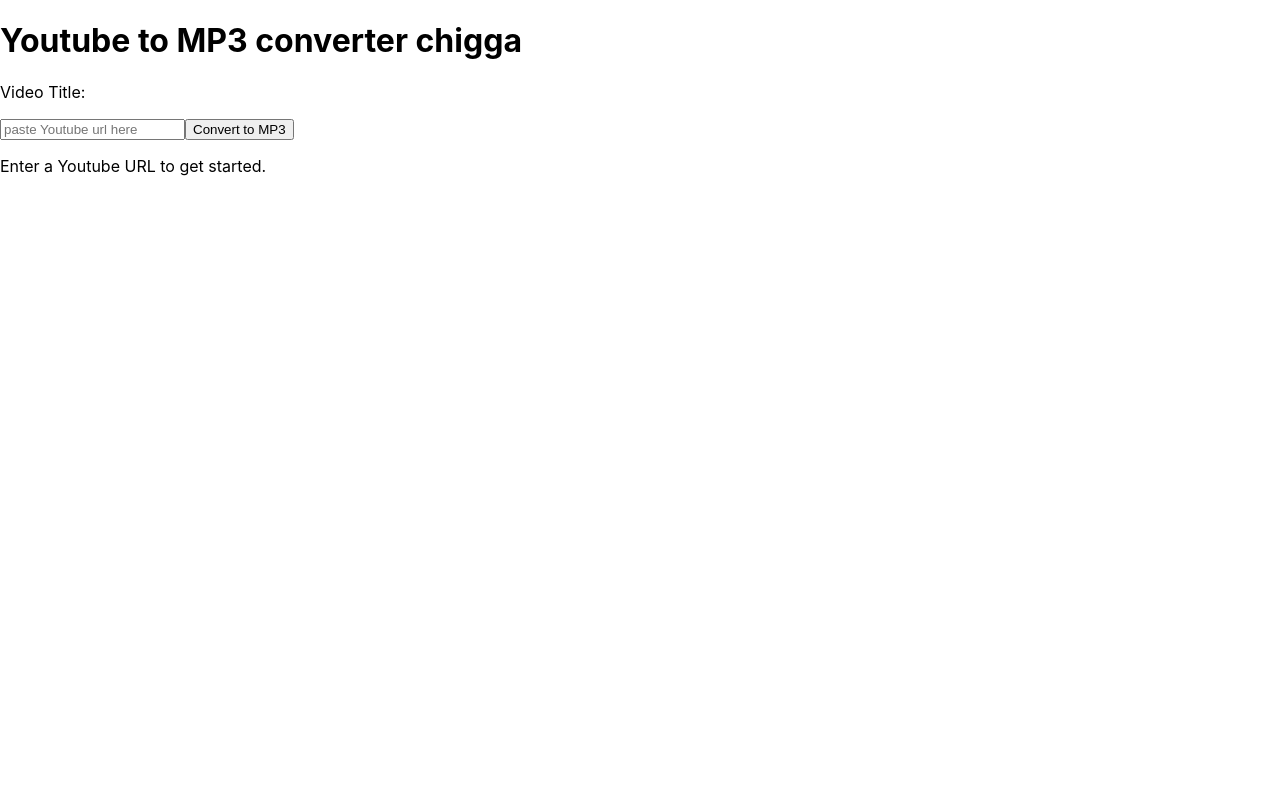
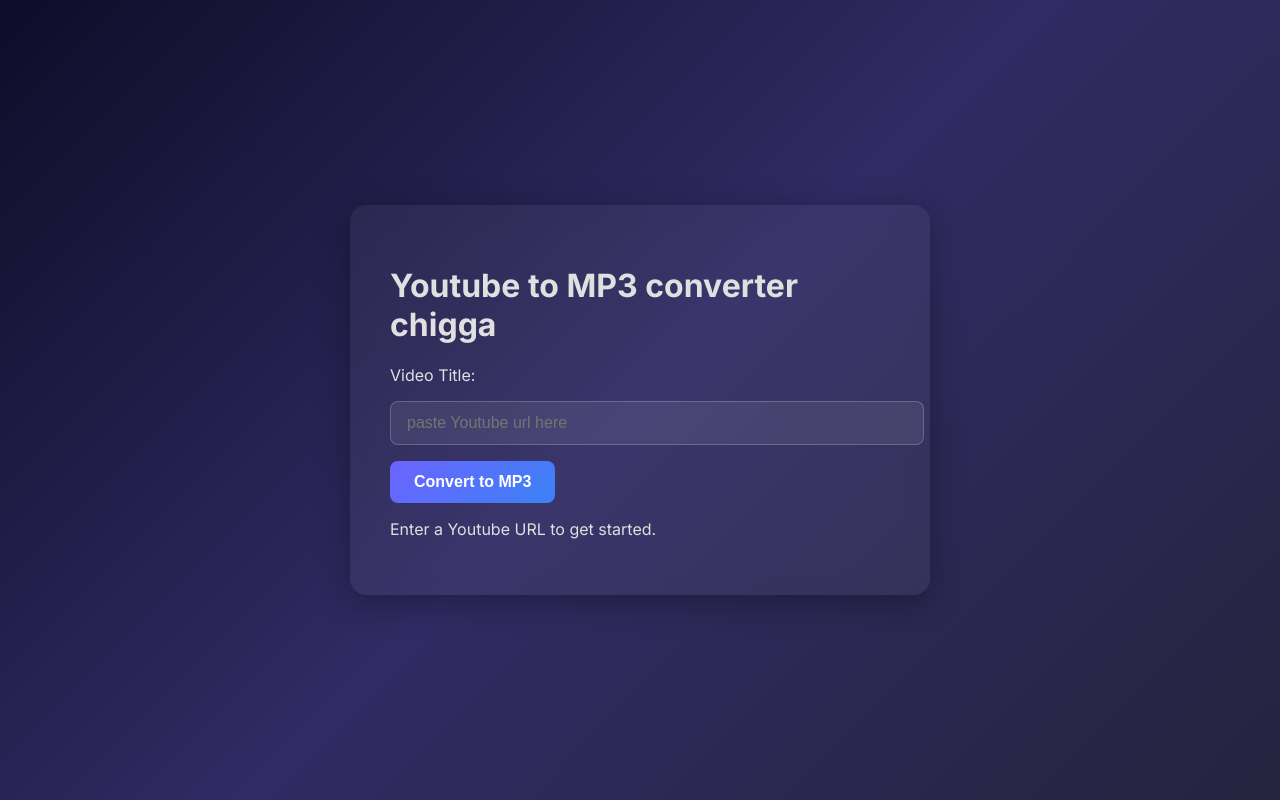
Before and after one commit to NguyenLamKhang21/youtubeToMp3Converter, a React (Create React App) app in the folder client/: page / in a window 1280 px wide. Built offline with nearby package versions, Linux system fonts and the light colour scheme.

Commit message:
added decently made UI that looked like shit: )))

```diff
--- a/client/src/App.css
+++ b/client/src/App.css
@@ -1,5 +1,88 @@
+@import url("https://fonts.googleapis.com/css2?family=Inter:ital,opsz,wght@0,14..32,100..900;1,14..32,100..900&display=swap");
+
 .App {
   text-align: center;
+}
+
+.background {
+  font-family: "Inter", sans-serif;
+  display: flex;
+  flex-direction: column;
+  align-items: center;
+  justify-content: center;
+  min-height: 100vh;
+  background: linear-gradient(135deg, #0f0c29, #302b63, #24243e);
+  color: #e0e0e0;
+}
+
+h1 {
+  font-size: 2rem;
+  font-weight: bold;
+}
+
+.card {
+  background: rgba(255, 255, 255, 0.05); /* nền trong suốt nhẹ */
+  backdrop-filter: blur(10px); /* hiệu ứng kính mờ */
+  border: 1px solid rgba(rgba(255, 255, 255, 0.05)); /* viền mỏng */
+  border-radius: 16px;
+  padding: 40px;
+  max-width: 500px;
+  width: 90%; /* responsive */
+  box-shadow: 0 8px 32px rgba(0, 0, 0, 0.3);
+  gap: 16px;
+}
+
+input[type="text"] {
+  width: 100%;
+  padding: 12px 16px;
+  border: 1px solid rgba(255, 255, 255, 0.2);
+  border-radius: 8px;
+  background: rgba(255, 255, 255, 0.08);
+  color: white;
+  font-size: 1rem;
+  outline: none;
+  transition: border-color 0.3s ease;
+}
+
+input[type="text"]:focus {
+  border-color: #6c63ff;
+}
+
+button {
+  padding: 12px 24px;
+  border: none;
+  border-radius: 8px;
+  background: linear-gradient(135deg, #6c63ff, #3b82f6);
+  color: white;
+  font-size: 1rem;
+  font-weight: 600;
+  cursor: pointer;
+  transition:
+    transform 0.2s ease,
+    box-shadow 0.2s ease;
+  margin-top: 16px;
+}
+
+button:hover {
+  transform: translateY(-2px);
+  box-shadow: 0 4px 15px rgba(108, 99, 255, 0.4);
+}
+
+/* animation spinner */
+.spinner {
+  width: 24px;
+  height: 24px;
+  border: 3px solid rgba(255, 255, 255, 0.2);
+  border-top-color: #6c63ff;
+  border-radius: 50%;
+  animation: spin 0.8s linear 5s;
+  margin: 16px auto;
+}
+
+@keyframes spin {
+  to {
+    transform: rotate(360deg);
+  }
 }
 
 .App-logo {
--- a/client/src/App.js
+++ b/client/src/App.js
@@ -1,11 +1,12 @@
 import { useEffect, useState } from "react";
+import "./App.css";
 
 function App() {
   const [url, setUrl] = useState("");
   const [status, setStatus] = useState("idle");
   const [videoTitle, setVideoTitle] = useState("");
   const [fileName, setFileName] = useState("");
-  const [downloadTitle, setDownloadTitle] = useState("");
+
 
   const handleDownload = async () => {
     if (!url) {
@@ -27,7 +28,6 @@
       });
 
       const tittleData = await titleRes.json();
-      setDownloadTitle(tittleData.title);
 
       setStatus("downloading");
 
@@ -36,7 +36,8 @@
         setFileName(tittleData.file);
         // setDownloadTitle(data.title);
         setStatus("done");
-        console.log(tittleData.title);
+        console.log("Download done, title:", videoTitle);
+        //ở khúc này đang bị lỗi không lấy ra đợc title để gán lên tên file download
       } else setStatus("error");
     } catch (err) {
       setStatus("error");
@@ -52,7 +53,7 @@
 
     const link = document.createElement("a"); //creates an invisible download link in memory
     link.href = blobUrl;
-    link.download = `${downloadTitle}.mp3`;
+    link.download = `${videoTitle || "download"}.mp3`;
     link.click();
 
     URL.revokeObjectURL(blobUrl); //dùng xong bỏ
@@ -97,6 +98,7 @@
 
   return (
     <div className="background">
+      <div className="card">
         <h1>Youtube to MP3 converter chigga</h1>
         <p>Video Title: {videoTitle}</p>
         {/* instead of showing the url, it will show the title of the video
@@ -114,10 +116,13 @@
         {status === "idle" && <p>Enter a Youtube URL to get started.</p>}
         {status === "fetching" && <p>Fetching vid info</p>}
         {status === "downloading" && (
-        <p>the video is downloading please wait {downloadTitle}</p>
+          <>
+            <div className="spinner"></div>
+            <p>the video is downloading please wait {videoTitle}</p>
+          </>
         )}
         {status === "done" && (
-        <div>
+          <div className="spinner">
             <p>Done your MP3 is ready to go buckaroo</p>
             {/* cái lòn title này t lấy ra từ khúc ở useEffect được không hay là nó
           chỉ local? */}
@@ -128,6 +133,7 @@
           <p>something went wrong please check the URL and try again</p>
         )}
       </div>
+    </div>
   );
 }
 
```
Lines whose indentation alone changed are shown as unchanged.
